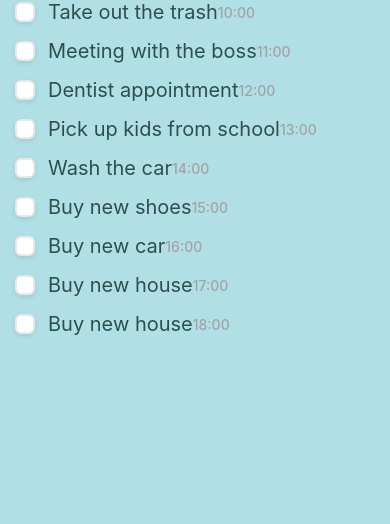
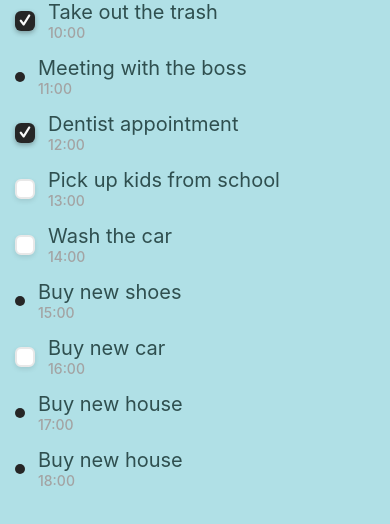
Before and after one commit to LeoSebastian23/Mobile-Tasks-ReactNativeAPP, a React Native app: screen / in a window 390 px wide. Shown: the top 524 px of the page. Built offline with nearby package versions, Linux system fonts and the light colour scheme.

Commit message:
Checkbox resuelto
Se soluciono el problema de la no muestra del valor de los booleans

```diff
--- a/App.js
+++ b/App.js
@@ -1,11 +1,11 @@
-import {SafeAreaView, StyleSheet, View } from 'react-native';
+import {SafeAreaView, StyleSheet, View,Text } from 'react-native';
 import List from './components/List';
 import CustomSafeAreaView from './CustomSafeAreaView';
 
 export default function App() {
   return (
     <CustomSafeAreaView>
-      <List/>
+      <List></List>
     </CustomSafeAreaView>
 
   );
--- a/components/Checkbox.js
+++ b/components/Checkbox.js
@@ -1,30 +1,37 @@
 import * as React from "react";
 import { StyleSheet, View, TouchableOpacity } from "react-native";
-import {Entypo} from "@expo/vector-icons";
+import { Entypo } from "@expo/vector-icons";
 
-export default function Checkbox({ id, text, isCompleted, isToday, hour }) {
-  return (
-    <TouchableOpacity style={isCompleted ? styles.checked : styles.unChecked}>
+export default function Checkbox({ isCompleted, isToday }) {
+    return isToday ? (
+      <TouchableOpacity
+        /*onPress={handleCheckbox}*/
+        style={isCompleted ? styles.checked : styles.unChecked}
+      >
         {isCompleted && <Entypo name="check" size={16} color="#FAFAFA" />}
       </TouchableOpacity>
-  )
+    ) : (
+      <View style={styles.isToday} />
+    );
   }
+
+
 const styles = StyleSheet.create({
     checked: {
         width: 20,
         height: 20,
         marginRight: 13,
         borderRadius: 6,
-    backgroundColor: "#262626",
-    alignItems: "center",
-    justifyContent: "center",
+        backgroundColor: '#262626',
+        alignItems: 'center',
+        justifyContent: 'center',
         marginLeft: 15,
-    shadowColor: "#000",
+        shadowColor: '#000',
         shadowOffset: {
             width: 0,
             height: 2,
         },
-    shadowOpacity: 0.3,
+        shadowOpacity: .3,
         shadowRadius: 5,
         elevation: 5,
     },
@@ -33,16 +40,16 @@ const styles = StyleSheet.create({
         height: 20,
         marginRight: 13,
         borderWidth: 2,
-    borderColor: "#E8E8E8",
+        borderColor: '#E8E8E8',
         borderRadius: 6,
-    backgroundColor: "#fff",
+        backgroundColor: '#fff',
         marginLeft: 15,
-    shadowColor: "#000",
+        shadowColor: '#000',
         shadowOffset: {
             width: 0,
             height: 2,
         },
-    shadowOpacity: 0.1,
+        shadowOpacity: .1,
         shadowRadius: 5,
         elevation: 5,
     },
@@ -51,8 +58,8 @@ const styles = StyleSheet.create({
         height: 10,
         marginHorizontal: 10,
         borderRadius: 10,
-    backgroundColor: "#262626",
+        backgroundColor: '#262626',
         marginRight: 13,
         marginLeft: 15,
     },
-});
+})
--- a/components/List.js
+++ b/components/List.js
@@ -1,14 +1,24 @@
 import * as React from 'react';
-import {list} from '../data/list';
 import { FlatList,Text,View } from 'react-native';
 import ListItem from './ListItem';
+import { info } from '../data/data';
+
 
 export default function List(){
     return(
         <FlatList
-            data={list}
+            data={info}
             keyExtractor={item => item.id.toString()}
-            renderItem={({item}) => <ListItem {...item}/>}
+            renderItem={({item}) => <ListItem
+            id={item.id}
+            text={item.text}
+            isCompleted={item.isCompleted}
+            isToday={item.isToday}
+            hour={item.hour}
+
+            />
+
+    }
         />
     )
 }
--- a/components/ListItem.js
+++ b/components/ListItem.js
@@ -8,19 +8,24 @@ export default function ListItem({
     isCompleted,
     isToday,
     hour
-}){
+}){  console.log('isCompleted:', isCompleted);
+    console.log('isToday:', isToday);
     return(
         <View style={styles.container}>
-            <Checkbox>
+            <Checkbox
                 id={id}
                 text={text}
                 isCompleted={isCompleted}
                 isToday={isToday}
                 hour={hour}
-            </Checkbox>
-            <Text style={styles.text}>{text}</Text>
+            />
+            <View>
+                <Text style={styles.text}>{text}</Text>
             <Text style={styles.time}>{hour}</Text>
+            </View>
+
         </View>
+
     )
 }
 
--- a/data/list.js
+++ b/data/data.js
@@ -1,4 +1,4 @@
-const list = [
+const info = [
     {
         id: 1,
         text: 'Take out the trash',
@@ -64,4 +64,4 @@ const list = [
     }
 ];
 
-module.exports = { list };
+module.exports = { info };
```
Also changed, not shown: 1 other file (tests, documents, lock files or other folders). Lines whose indentation alone changed are shown as unchanged.
